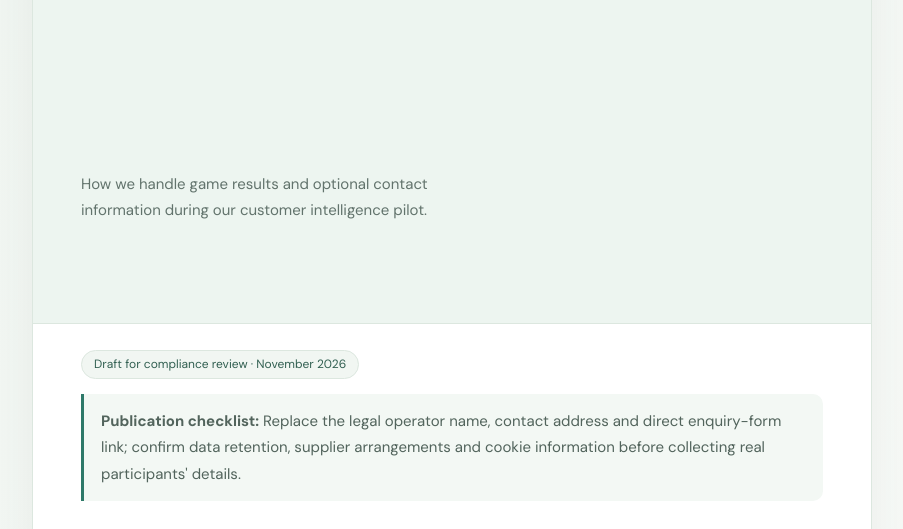
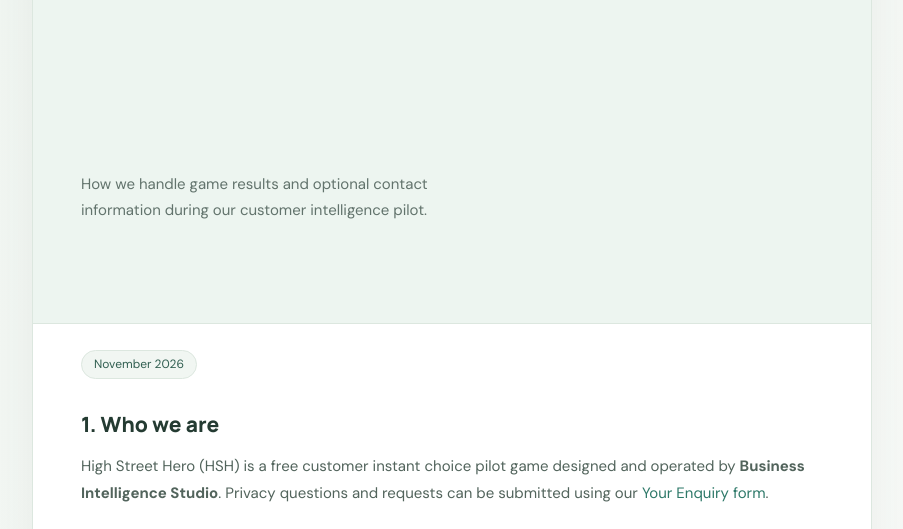
Before and after one commit to Ahsan-Analyst-Hub/Ahsan-Analyst-Hub.github.io, a plain HTML site: page high_street_hero_privacy.html in a window 1280 px wide. Shown: the part 271-800 px from the top of the page, without its empty margins (188-1091 px from the left). Drawn offline with Linux system fonts and the light colour scheme.

Commit message:
Revise privacy notice content and compliance details
Updated privacy notice details and compliance checklist.

```diff
--- a/high_street_hero_privacy.html
+++ b/high_street_hero_privacy.html
@@ -3,7 +3,7 @@
 *{box-sizing:border-box}body{margin:0;background:linear-gradient(135deg,#f0f6f1,#fbfcfa 70%);font:15px/1.75 "DM Sans",sans-serif;color:var(--ink)}a{color:var(--green)}
 .wrap{width:min(840px,calc(100% - 32px));margin:34px auto 65px;background:#fff;border:1px solid var(--line);border-radius:18px;overflow:hidden;box-shadow:0 20px 65px #243b3212}
 .hero{padding:34px clamp(22px,5vw,48px);background:var(--mint);border-bottom:1px solid var(--line)}.eyebrow{font-size:11px;letter-spacing:.13em;text-transform:uppercase;color:var(--green);font-weight:800}.hero h1{font:750 clamp(29px,5vw,43px)/1.18 Manrope,sans-serif;letter-spacing:-.045em;margin:10px 0}.hero p{color:var(--muted);margin:0}.body{padding:26px clamp(22px,5vw,48px) 45px}h2{font:750 21px/1.3 Manrope,sans-serif;margin:32px 0 9px}h3{font:700 16px Manrope,sans-serif;margin:22px 0 7px}p,li{color:#52645c}ul{padding-left:22px}.pill{display:inline-block;background:#f1f6f2;color:#315f51;border:1px solid var(--line);border-radius:40px;padding:3px 12px;font-size:12px}.notice{border-left:3px solid var(--green);background:#f3f8f4;padding:14px 17px;border-radius:0 10px 10px 0}.links{display:flex;flex-wrap:wrap;gap:14px;margin-top:24px}.links a{border:1px solid var(--line);border-radius:10px;padding:10px 14px;text-decoration:none;font-weight:700}.links a:hover{background:var(--mint)}footer{font-size:12px;color:var(--muted);border-top:1px solid var(--line);padding:18px 24px;text-align:center}
-</style></head><body><main class="wrap"><header class="hero"><div class="eyebrow">Business Intelligence Studio · Pilot project</div><h1>High Street Hero — Privacy Notice</h1><p>How we handle game results and optional contact information during our customer intelligence pilot.</p></header><article class="body"><span class="pill">Draft for compliance review · November 2026</span><p class="notice"><strong>Publication checklist:</strong> Replace the legal operator name, contact address and direct enquiry-form link; confirm data retention, supplier arrangements and cookie information before collecting real participants' details.</p>
+</style></head><body><main class="wrap"><header class="hero"><div class="eyebrow">Business Intelligence Studio · Pilot project</div><h1>High Street Hero — Privacy Notice</h1><p>How we handle game results and optional contact information during our customer intelligence pilot.</p></header><article class="body"><span class="pill">November 2026</span>
 <h2>1. Who we are</h2><p>High Street Hero (HSH) is a free customer instant choice pilot game designed and operated by <strong>Business Intelligence Studio</strong>. Privacy questions and requests can be submitted using our <a href="index.html#contact">Your Enquiry form</a>.</p>
 <h2>2. Information we collect</h2><p>When enabled, the pilot may collect game category, evaluation measure, brand comparisons, scores, results, submission times, and limited security information. If you voluntarily provide contact details, we may also collect your name, email address, confirmation that you are 18 or over, and your separate report and marketing choices.</p>
 <h2>3. Why and how we use it</h2><ul><li><strong>Pilot analytics:</strong> Analyse participant opinions and improve the game. Our proposed lawful basis is legitimate interests, subject to an appropriate balancing assessment.</li><li><strong>Requested monthly reports:</strong> Email participant-based brand comparison reports only where you opt in; we will record and respect your choice.</li><li><strong>Separate marketing:</strong> Send Business Intelligence Studio promotional messages only where you separately opt in.</li><li><strong>Security:</strong> Detect and prevent misuse of the service, based on legitimate interests where appropriate.</li></ul><p>Consent can be withdrawn at any time without affecting earlier lawful processing. Reports represent participant opinions, not independent brand audits.</p>
```
